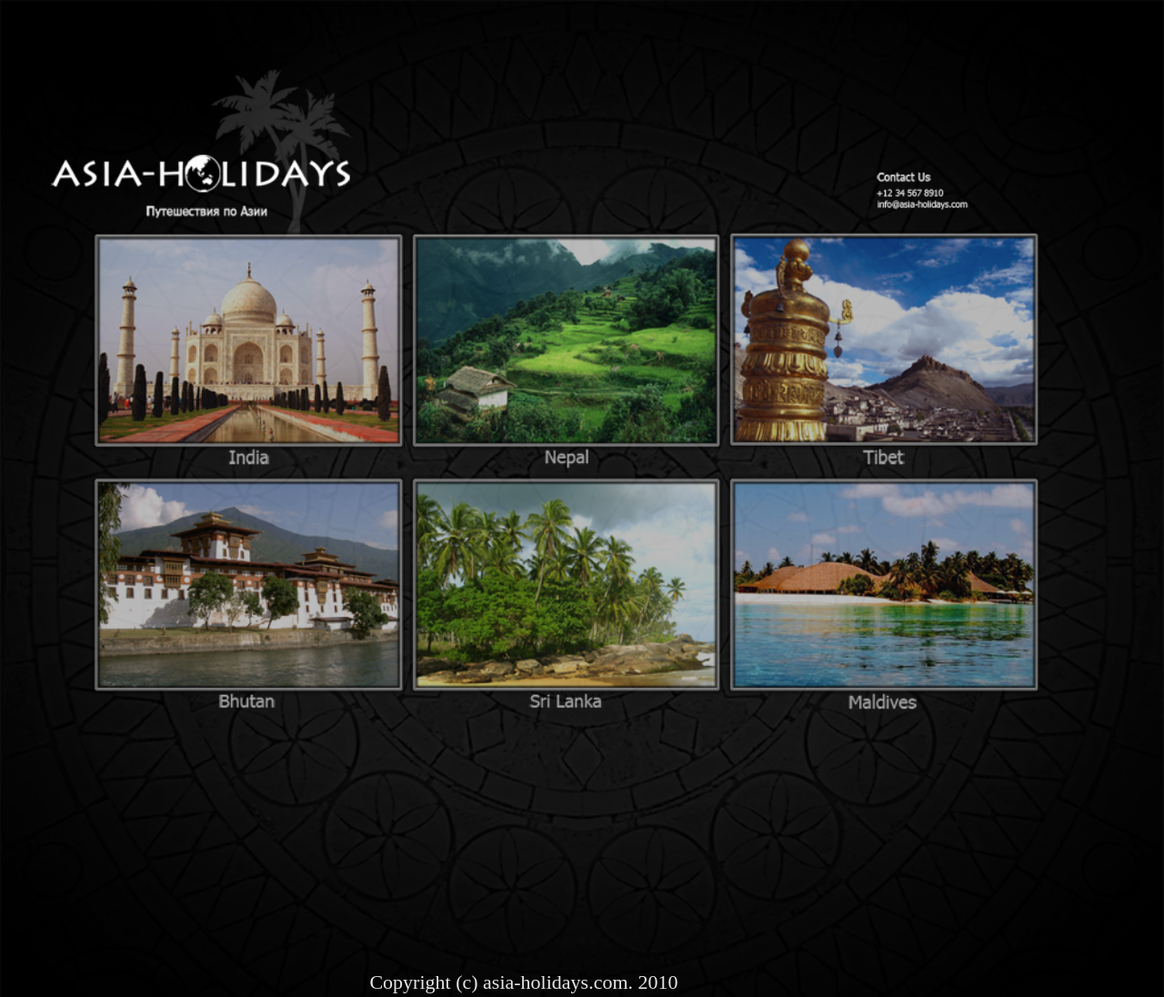
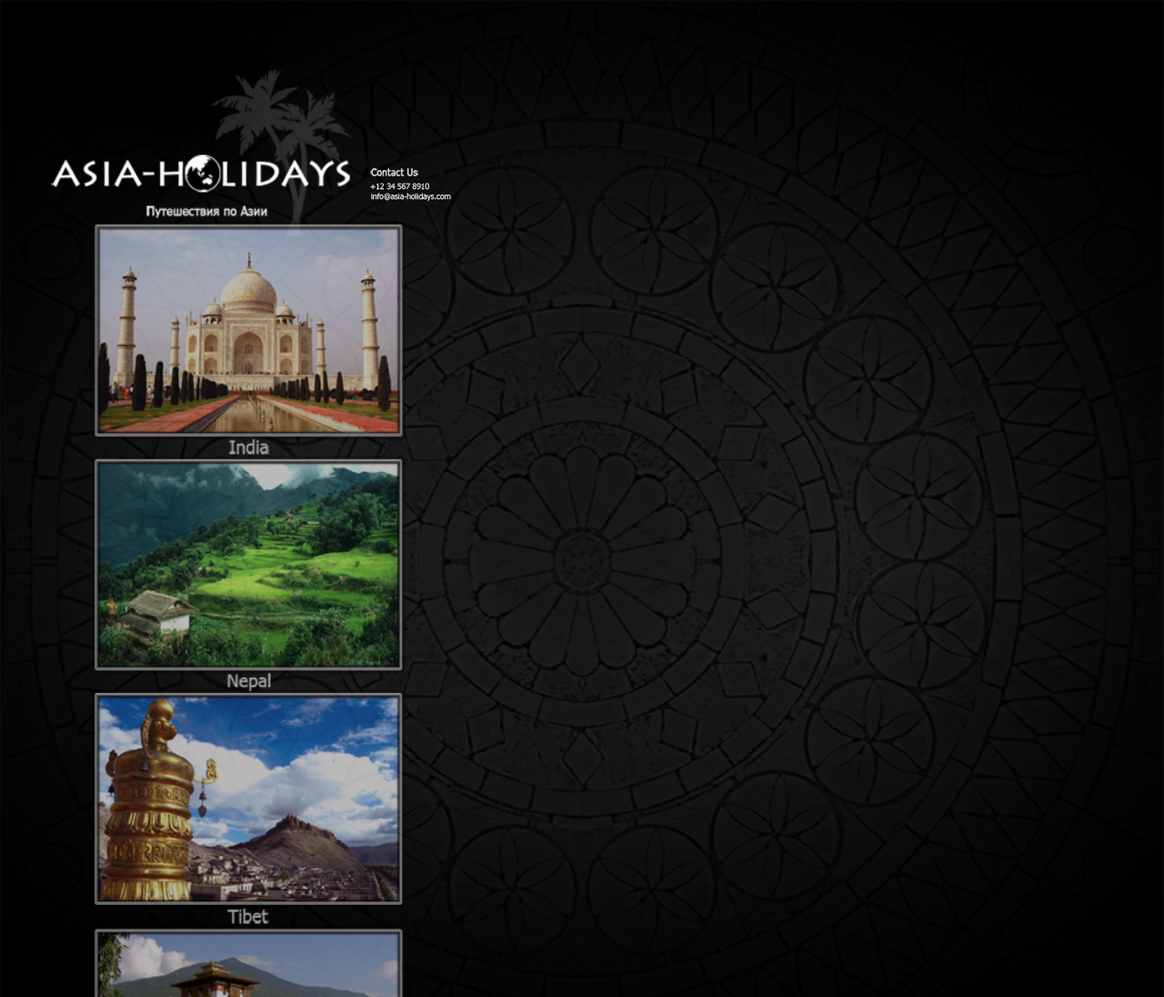
Before and after one commit to NauMax/HW3-bonus, a plain HTML site: page index.html in a window 1280 px wide. Shown: the top 1096 px of the page at 91% size. Drawn offline with Linux system fonts and the light colour scheme; files that its build step writes are made by us from their sources; files whose address does not match are found by name.

Commit message:
Update index.html

```diff
--- a/index.html
+++ b/index.html
@@ -1,25 +1,27 @@
 <!DOCTYPE html>
+<html>
      <head>
-	<meta charset="UTF-8">
-	<title> Название станицы </title>
-	<link rel="stylesheet" href="style.css" media="all"/>
-
+        <title>Название страницы</title>
+        <meta charset="UTF-8" />
+        <link rel="stylesheet" href="css/style.css" media="all">
     </head>
     <body>
       <div class="container">
-		<div class="heat">
+           <div class="header">
               <img class="logo" src="img/logo.png" alt="logo">
-			<img class="contakt" src="img/contakt.png" alt="contakt">
+              <img class="contact" src="img/contakt.png" alt="contakt">
           </div>
-		<div>
-			<a href="https://uk.wikipedia.org/wiki/Індія"target="_blank"><img class="img" src="img/1.png" alt="1"></a>
-			<a href="https://uk.wikipedia.org/wiki/Непал"target="_blank"><img class="img1" src="img/2.png" alt="2"></a>
-			<a href="https://ru.wikipedia.org/wiki/Тибет"target="_blank"><img class="img1" src="img/3.png" alt="3"></a></br>
-			<a href="https://ru.wikipedia.org/wiki/Бутан"target="_blank"><img class="img"class="img2" src="img/4.png" alt="4"></a>
-			<a href="https://ru.wikipedia.org/wiki/Шри-Ланка"target="_blank"><img class="img1"class="img2" src="img/5.png" alt="5"></a>
-			<a href="https://ru.wikipedia.org/wiki/Мальдивы"target="_blank"><img class="img1"class="img2" src="img/6.png" alt="6"></a>
+          <div class="content">
+              <div class="menu"> <a href="https://uk.wikipedia.org/wiki/Індія"target="_blank">  <img class="img" src="img/1.png" alt="India">  </div>
+              <div class="menu"> <a href="https://uk.wikipedia.org/wiki/Індія"target="_blank">  <img class="img" src="img/2.png" alt="Nepal"></a> </div>
+              <div class="menu"> <a href="https://uk.wikipedia.org/wiki/Індія"target="_blank">  <img class="img" src="img/3.png" alt="Tibet"></a> </div>
+              <div class="menu"> <a href="https://uk.wikipedia.org/wiki/Індія"target="_blank">  <img class="img" src="img/4.png" alt="Bhutan"></a> </div>
+              <div class="menu"> <a href="https://uk.wikipedia.org/wiki/Індія"target="_blank">  <img class="img" src="img/5.png" alt="Sri Lanka"></a> </div>
+              <div class="menu"> <a href="https://uk.wikipedia.org/wiki/Індія"target="_blank">  <img class="img" src="img/6.png" alt="Maldives"></a> </div>
          </div>
-		<p>Copyright (c) asia-holidays.com. 2010</p>
+         <div class="footer">
+               <p>Copyright &copy; asia-holidays.com. 2010</p>
+         </div>
       </div>
     </body>
 </html>
```
Lines whose indentation alone changed are shown as unchanged.
